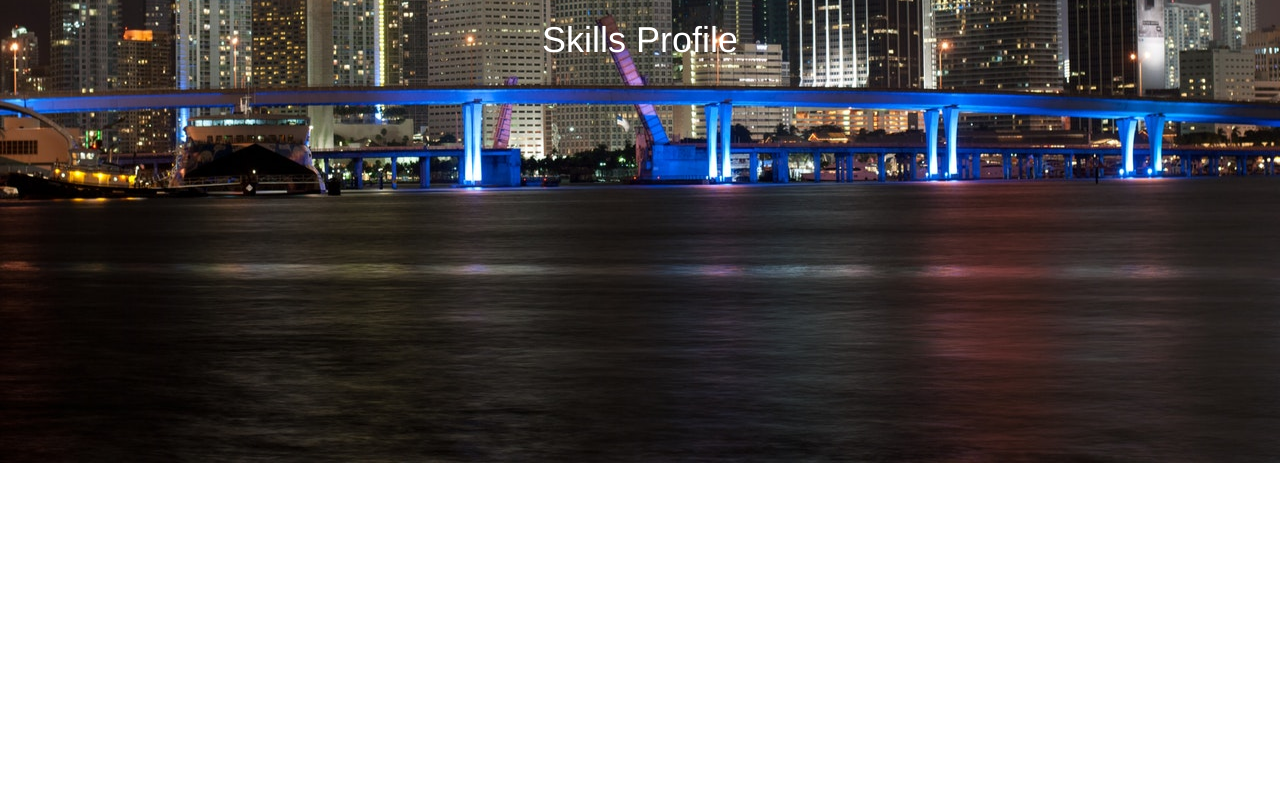
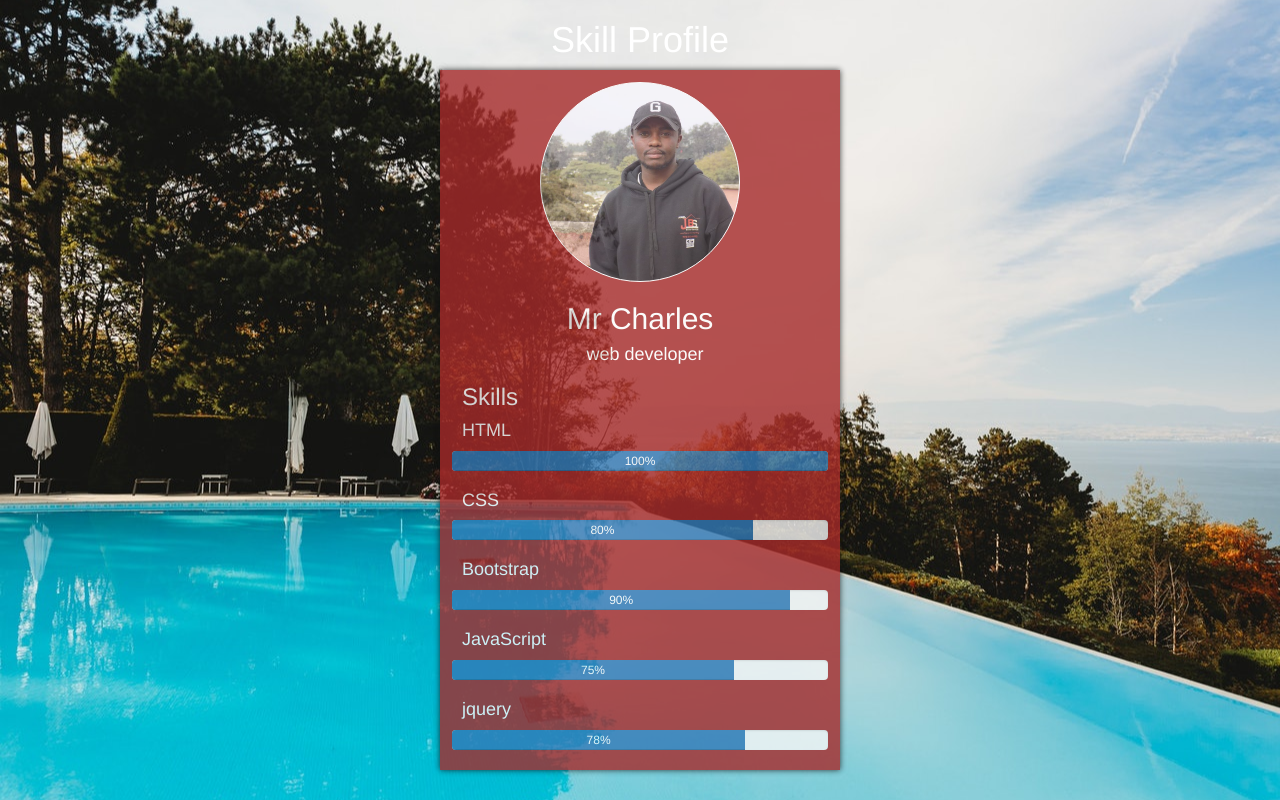
Before and after one commit to WairimuCharles/portfolio, a plain HTML site: page index.html in a window 1280 px wide. Drawn offline with nearby package versions, Linux system fonts and the light colour scheme; files whose address does not match are found by name.

Commit message:
add styles

```diff
--- a/css/style.css
+++ b/css/style.css
@@ -8,8 +8,53 @@ h1{
   text-align: center;
 }
 body{
-  background-image: url("/home/charles/docs/Documents/projects/portfolio/images/bluebridge.jpg");
+  background-image: url("../images/pool.jpg");
   background-repeat: no-repeat;
+  background-position: center center;
+  background-attachment: fixed;
+  background-size:cover;
+  height: 100%;
+}
+.wrap{
+  width: 400px;
+  height: 700px;
+  margin-left: auto;
+  margin-right: auto;
+  box-shadow: 0px 0px 6px 0px #111;
+  background-color: brown;
+  opacity: 0.8;
+  padding: 12px;
+}
+.mess{
+  background-image: url("../images/profile.jpg");
+  background-repeat: no-repeat;
+  background-size: cover;
   background-position: center;
-  background-size:cover;
+  border: 1px solid #fff;
+  width: 200px;
+  height: 200px;
+  border-radius: 200px;
+  margin-left: auto;
+  margin-right: auto;
+  padding-top: 30px;
 }
+h2{
+  text-align: center;
+  color: #fff;
+  text-shadow: 0px 0px 4px 0px #000;
+}
+.supab{
+  text-align: center;
+  color: #fff;
+}
+p span{
+  color: #fff;
+}
+h3{
+  color: #fff;
+  margin-left: 10px;
+}
+h4{
+  color: #fff;
+  margin-left: 10px;
+}
--- a/index.html
+++ b/index.html
@@ -10,6 +10,37 @@
   <link rel="stylesheet"type="text/css"href="css/style.css">
 </head>
 <body>
- <h1>Skills Profile</h1>
+  <div class= "container-fluid">
+     <h1>Skill Profile</h1>
+     <div class= "container">
+       <div class= "wrap">
+         <div class="mess">
+         </div>
+            <h2>Mr Charles</h2>
+            <h4 class="supab">web developer</h4>
+            <h3>Skills</h3>
+            <h4>HTML</h4>
+            <div class="progress">
+  <div class="progress-bar bg-info .progress-bar-animated" role="progressbar" style="width: 100%" aria-valuenow="25" aria-valuemin="0" aria-valuemax="100">100%</div>
+</div>
+<h4>CSS</h4>
+<div class="progress">
+  <div class="progress-bar bg-info .progress-bar-animated" role="progressbar" style="width: 80%" aria-valuenow="50" aria-valuemin="0" aria-valuemax="100">80%</div>
+</div>
+<h4>Bootstrap</h4>
+<div class="progress">
+  <div class="progress-bar bg-info .progress-bar-animated" role="progressbar" style="width: 90%" aria-valuenow="75" aria-valuemin="0" aria-valuemax="100">90%</div>
+</div>
+<h4>JavaScript</h4>
+<div class="progress">
+  <div class="progress-bar bg-danger .progress-bar-animated" role="progressbar" style="width: 75%" aria-valuenow="100" aria-valuemin="0" aria-valuemax="100">75%</div>
+</div>
+<h4>jquery</h4>
+<div class="progress">
+  <div class="progress-bar bg-danger .progress-bar-animated" role="progressbar" style="width: 78%" aria-valuenow="100" aria-valuemin="0" aria-valuemax="100">78%</div>
+</div>
+       </div>
+       </div>
+  </div>
 </body>
 </html>
```
Also changed, not shown: images/branches.jpg (added), images/codinglapi.jpg (added), images/pool.jpg (added), images/profile.jpg (added).
